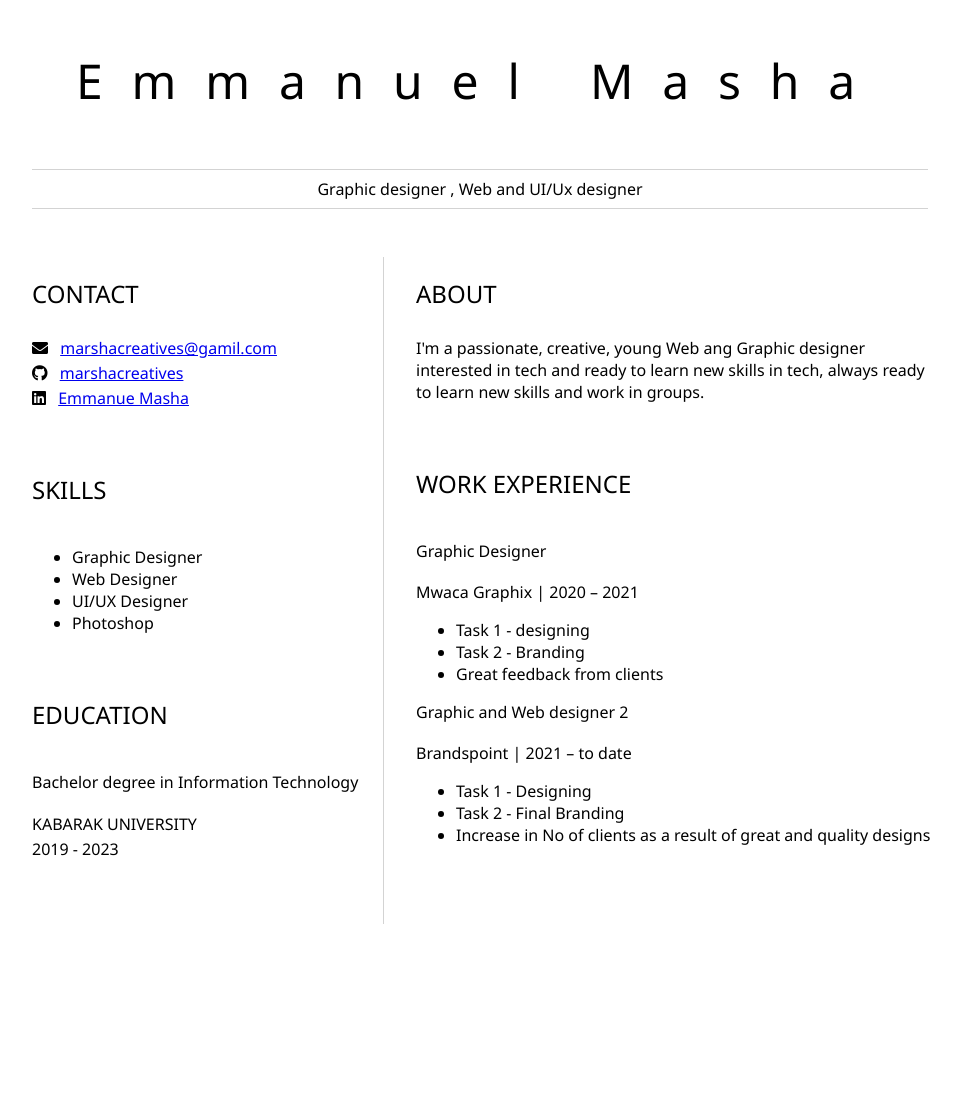
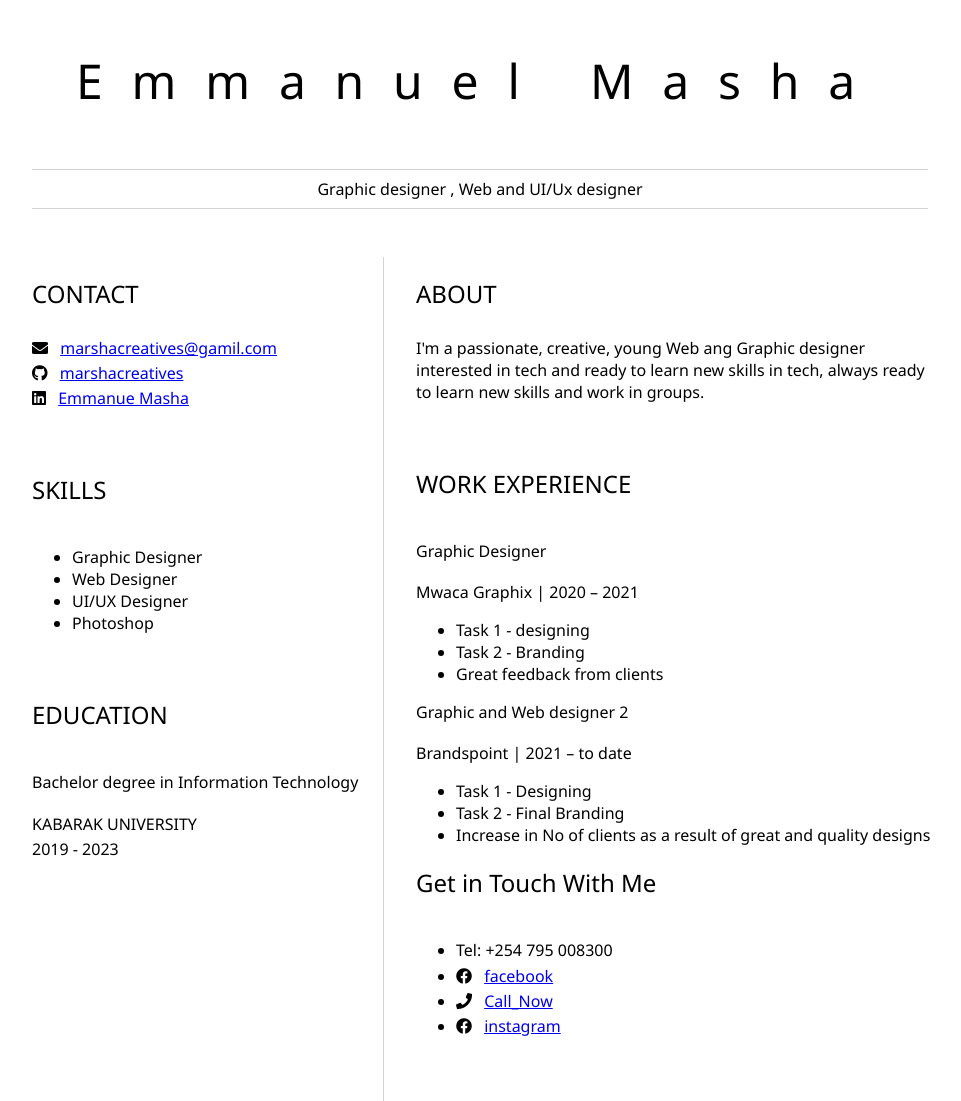
Before and after one commit to marshacreatives/my-resume, a plain HTML site: page index.html in a window 1280 px wide. Shown: the whole page, without its empty margins (160-1121 px from the left). Before the commit the page ends 924 px from the top, so only its background shows below. Drawn offline with Linux system fonts and the light colour scheme.

Commit message:
Update index.html

```diff
--- a/index.html
+++ b/index.html
@@ -84,6 +84,25 @@
                             <li>Increase in No of clients as a result of great and quality designs</li>
 
                     </ul>
+					      <h2> Get in Touch With Me</h2>
+
+                     <ul>
+                             <li>Tel: +254 795 008300</li>
+                             <li> <p>
+                                <i class="fab fa-facebook" aria-hidden="true"></i>
+                                <a href=https://www.facebook.com/Marshagraphiqs>facebook</a>
+                            </p></li>
+                            <li> <p>
+                                <i class="fa fa-phone" aria-hidden="true"></i>
+                                <a href=tel: +254795008300>Call_Now</a>
+                            </p></li>
+                            <li> <p>
+                                <i class="fab fa-facebook" aria-hidden="true"></i>
+                                <a href= https://www.instagram.com/marsha_creatives/?hl=en>instagram</a>
+                            </p></li>
+
+
+                     </ul>
 				</section>
 			</article>
 		</main>
```
